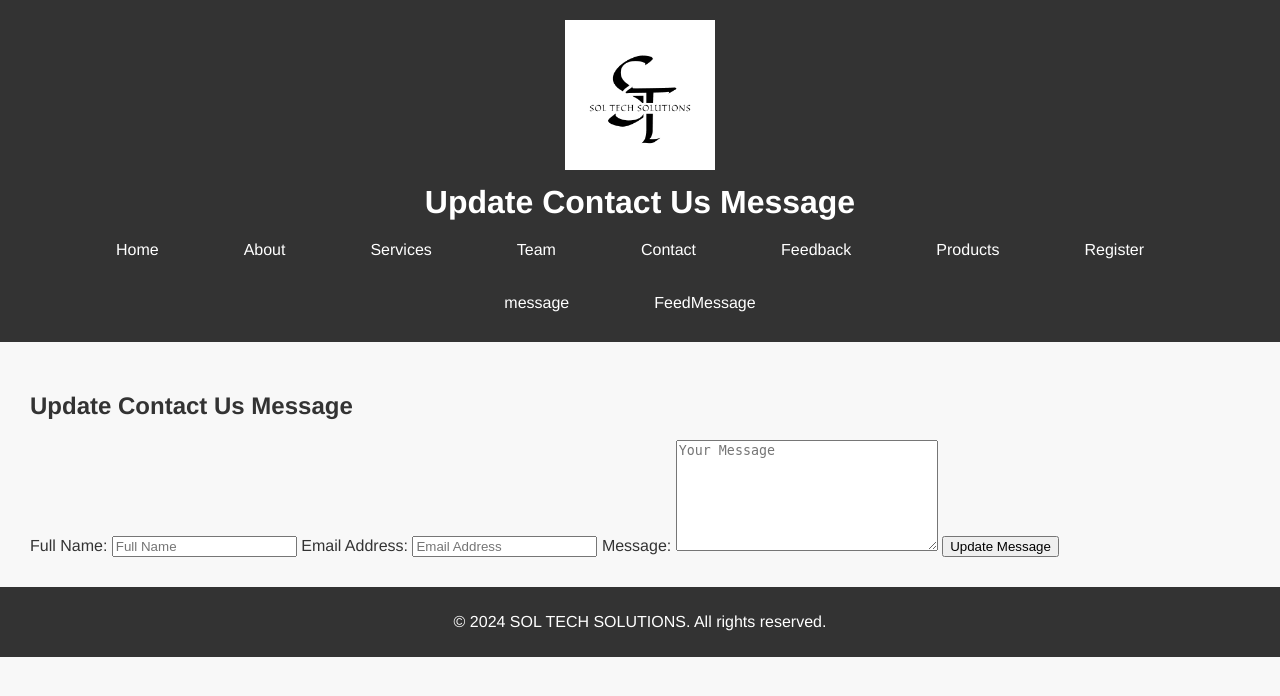
After one commit to sol3896/c_wad, a PHP site: page /edit_contact.php?id=1 in a window 1280 px wide. The commit adds this page. Shown: the top 696 px of the page. Run offline with PHP 8.4, Linux system fonts and the light colour scheme; data that the repository does not hold is empty.

Commit message:
renamed edit_message to edit_contact

```diff
--- /dev/null
+++ b/edit_contact.php
@@ -0,0 +1,67 @@
+<?php
+require_once("dbconnections.php"); // Ensure this is the correct path to your database connection file
+
+// Retrieve the specific message ID from the GET request
+$messageId = mysqli_real_escape_string($conn, $_GET["id"]);
+
+// Select the message to be edited
+$spot_msg = "SELECT * FROM `contact_us` WHERE id = '$messageId' LIMIT 1";
+$spot_msg_res = $conn->query($spot_msg);
+$spot_msg_row = $spot_msg_res->fetch_assoc();
+
+// Check if the form is submitted
+if (isset($_POST["update_message"])) {
+    $fullname = mysqli_real_escape_string($conn, $_POST["fullname"]);
+    $email = mysqli_real_escape_string($conn, $_POST["email"]);
+    $text_message = mysqli_real_escape_string($conn, $_POST["message"]);
+    $messageId = mysqli_real_escape_string($conn, $_POST["id"]);
+
+    // Update the message in the database
+    $update_message = "UPDATE contact_us SET name = '$fullname', email = '$email', message = '$text_message' WHERE id = '$messageId' LIMIT 1";
+
+    if ($conn->query($update_message) === TRUE) {
+        header("Location: view_messages.php");
+        exit();
+    } else {
+        echo "Error: " . $update_message . "<br>" . $conn->error;
+    }
+}
+?>
+
+<!DOCTYPE html>
+<html lang="en">
+<head>
+    <meta charset="UTF-8">
+    <meta name="viewport" content="width=device-width, initial-scale=1.0">
+    <title>Update Contact Us Message - SOL TECH SOLUTIONS</title>
+    <link rel="stylesheet" href="styles.css">
+</head>
+<body>
+    <header>
+        <img src="images/SOL TECH SOLUTIONS.png" alt="SolTech Solutions Logo" class="logo">
+        <h1>Update Contact Us Message</h1>
+        <?php include_once("templates/nav.php"); ?>
+    </header>
+
+    <main>
+        <div class="content">
+            <h2>Update Contact Us Message</h2>
+            <form action="<?php echo htmlspecialchars($_SERVER["PHP_SELF"]); ?>" method="POST" class="form">
+                <label for="fn">Full Name:</label>
+                <input type="text" name="fullname" id="fn" placeholder="Full Name" required value="<?php echo $spot_msg_row['name']; ?>">
+
+                <label for="email">Email Address:</label>
+                <input type="email" id="email" name="email" placeholder="Email Address" required value="<?php echo $spot_msg_row['email']; ?>">
+
+                <label for="ms">Message:</label>
+                <textarea cols="30" rows="7" name="message" id="ms" placeholder="Your Message" required><?php echo $spot_msg_row['message']; ?></textarea>
+
+                <input type="submit" name="update_message" value="Update Message">
+                <input type="hidden" name="id" value="<?php echo $spot_msg_row['id']; ?>">
+            </form>
+        </div>
+    </main>
+
+    <?php include_once("templates/footer.php"); ?>
+</body>
+</html>
--- a/view_messages.php
+++ b/view_messages.php
@@ -31,7 +31,6 @@ if (isset($_GET["DelId"])) {
         <img src="images/SOL TECH SOLUTIONS.png" alt="SolTech Solutions Logo">
         <h1>Contact Us Messages</h1>
         <?php include_once("templates/nav.php");?>
-
     </header>
 
     <main>
@@ -65,7 +64,7 @@ if ($sel_msg_res->num_rows > 0) {
                         <td><?php echo $sel_msg_row["email"]; ?></td>
                         <td><?php echo substr($sel_msg_row["message"], 0, 50) . '...'; ?></td>
                         <td><?php echo date("d-M-Y H:i", strtotime($sel_msg_row["date_created"])); ?></td>
-                        <td>[ <a href="edit_msg.php?id=<?php echo $sel_msg_row["id"]; ?>">Edit</a> ] [ <a href="?DelId=<?php echo $sel_msg_row["id"]; ?>">Del</a> ]</td>
+                        <td>[ <a href="edit_contact.php?id=<?php echo $sel_msg_row["id"]; ?>">Edit</a> ] [ <a href="?DelId=<?php echo $sel_msg_row["id"]; ?>">Del</a> ]</td>
                     </tr>
 <?php
     }
```
Also changed, not shown: edit_message.php (deleted).
